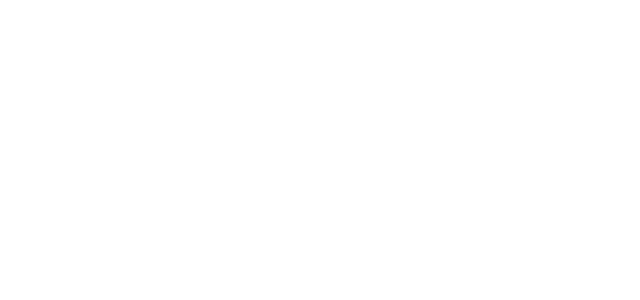
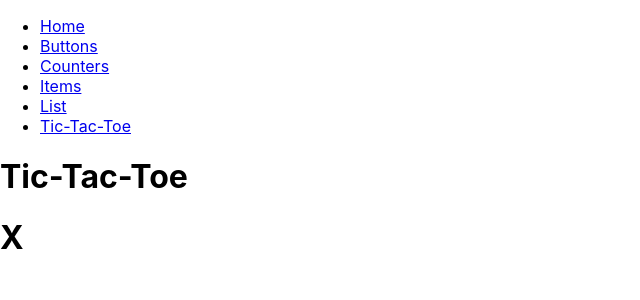
Before and after one commit to TaaviKodari/2023kevatKe1715_react-harjoitus, a React (Create React App) app in the folder 2023kevatke1715_react-harjoitus/: page /TicTacToe in a window 1280 px wide. Before the commit this address had no page. Shown: the top 300 px of the page, without its empty margins (0-640 px from the left). Built offline with nearby package versions, Linux system fonts and the light colour scheme.

Commit message:
board kesken

```diff
--- a/2023kevatke1715_react-harjoitus/src/App.js
+++ b/2023kevatke1715_react-harjoitus/src/App.js
@@ -6,6 +6,8 @@
 import { Counters } from "./pages/Counters";
 import { Items } from "./pages/Items";
 import { List } from "./pages/List";
+import { TicTacToe } from "./tictactoe/Tictactoe";
+
 function App() {
   return (
     <BrowserRouter>
@@ -17,6 +19,7 @@
             <Route path="Counters" element={<Counters/>}/>
             <Route path="Items" element={<Items/>}/>
             <Route path="List" element={<List/>}/>
+            <Route path="TicTacToe" element={<TicTacToe/>}/>
           </Route>
         </Routes>
       </div>
--- a/2023kevatke1715_react-harjoitus/src/pages/Router.jsx
+++ b/2023kevatke1715_react-harjoitus/src/pages/Router.jsx
@@ -21,6 +21,9 @@
                     <li>
                         <Link to="/List">List</Link>
                     </li>
+                    <li>
+                        <Link to="/TicTacToe">Tic-Tac-Toe</Link>
+                    </li>
                 </ul>
             </div>
         <Outlet/>
--- /dev/null
+++ b/2023kevatke1715_react-harjoitus/src/tictactoe/Board.jsx
@@ -0,0 +1,10 @@
+import React from "react";
+import { Square } from "./Square";
+
+export const Board =()=>{
+    return(
+        <div>
+            <Square/>
+        </div>
+    );
+}
--- /dev/null
+++ b/2023kevatke1715_react-harjoitus/src/tictactoe/Square.jsx
@@ -0,0 +1,9 @@
+import React from "react";
+
+export const Square =()=>{
+    return(
+        <div>
+            <h1>X</h1>
+        </div>
+    );
+}
--- /dev/null
+++ b/2023kevatke1715_react-harjoitus/src/tictactoe/Tictactoe.jsx
@@ -0,0 +1,12 @@
+import React from "react";
+import './Tictactoe.css'
+import { Board } from "./Board";
+
+export const TicTacToe =()=>{
+    return(
+        <div>
+            <h1>Tic-Tac-Toe</h1>
+            <Board/>
+        </div>
+    );
+}
```
Also changed, not shown: 2023kevatke1715_react-harjoitus/src/tictactoe/Tictactoe.css (added).
